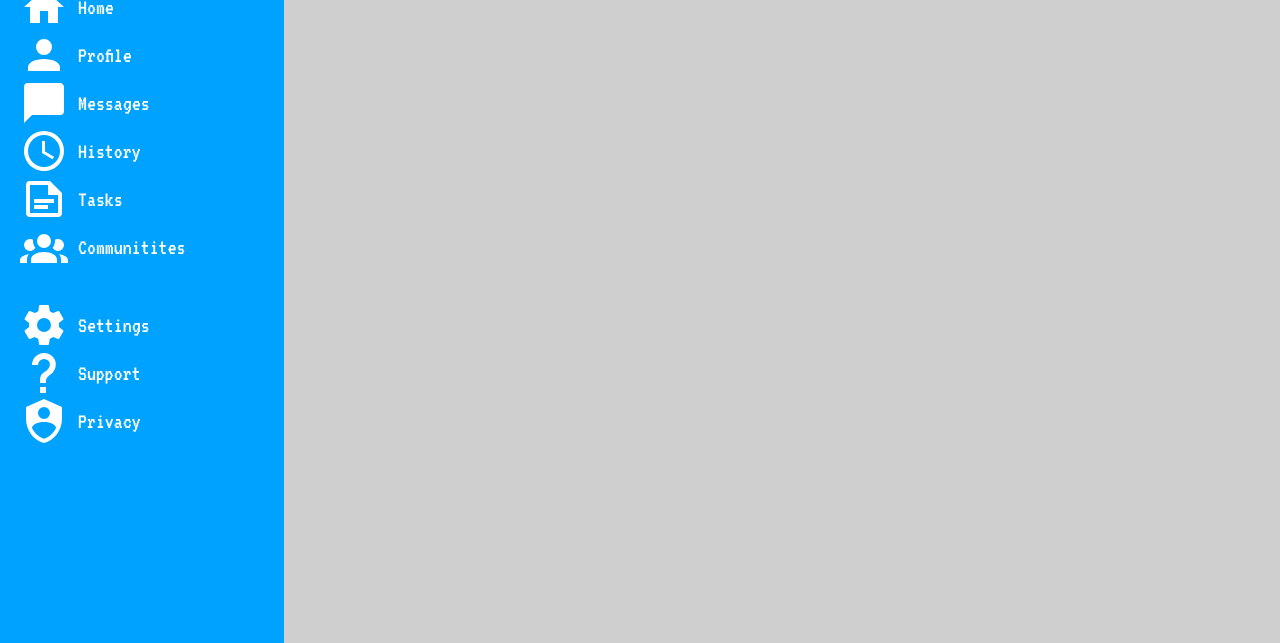
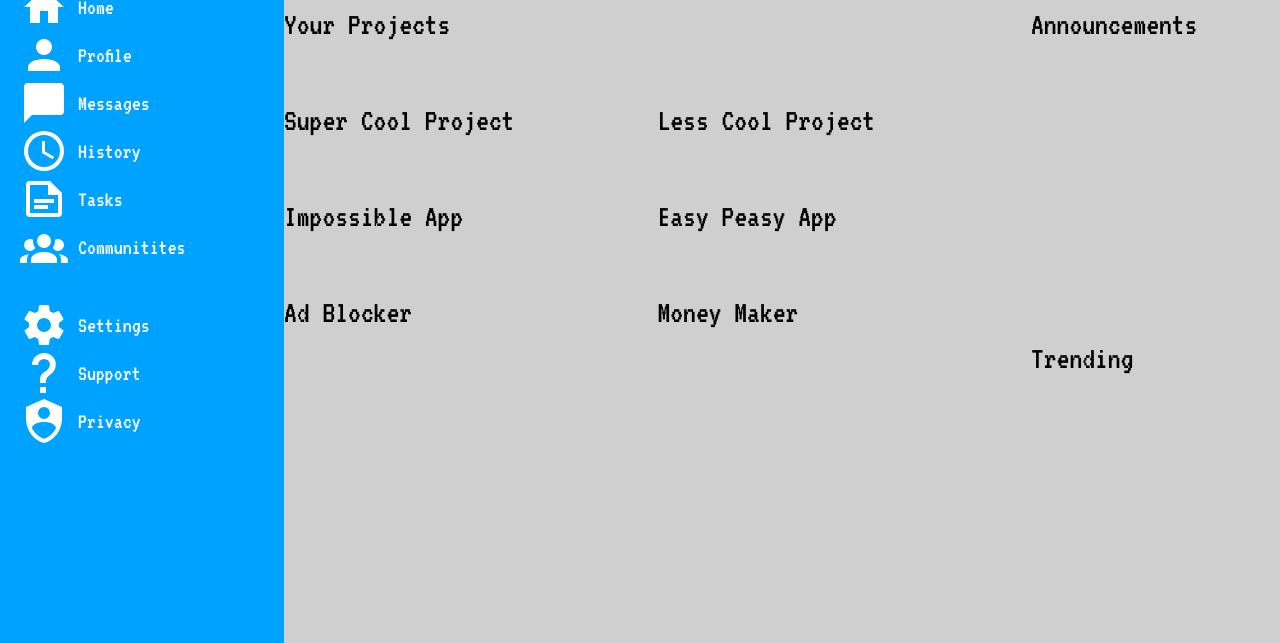
Before and after one commit to mendezc0251/admin-dashboard-mockup, a plain HTML site: page index.html in a window 1280 px wide. Shown: the part 157-800 px from the top of the page. Drawn offline with Linux system fonts and the light colour scheme.

Commit message:
Added to main dashboard

```diff
--- a/index.css
+++ b/index.css
@@ -39,6 +39,26 @@ body{
     grid-column:2/3;
     grid-row:2/3;
     display:grid;
+    grid-template-columns:3fr 1fr;
+}
+
+.main p{
+    font-size:2rem;
+}
+
+.main-trending{
+    grid-column:2/3;
+}
+
+.main-cards{
+    grid-row:1/3;
+}
+
+.cards{
+    display:grid;
+    grid-template-columns:1fr 1fr;
+    grid-template-rows:1fr auto;
+    align-content:center;
 }
 
 .sidebar img{
--- a/index.html
+++ b/index.html
@@ -46,7 +46,37 @@
         </div>
         <div class="sidebar-last-row"></div>
     </div>
-    <div class="main"></div>
+    <div class="main">
+        <div class="main-cards">
+            <p>Your Projects</p>
+            <div class="cards">
+                <div class="card">
+                    <p>Super Cool Project</p>
+                </div>
+                <div class="card">
+                    <p>Less Cool Project</p>
+                </div>
+                <div class="card">
+                    <p>Impossible App</p>
+                </div>
+                <div class="card">
+                    <p>Easy Peasy App</p>
+                </div>
+                <div class="card">
+                    <p>Ad Blocker</p>
+                </div>
+                <div class="card">
+                    <p>Money Maker</p>
+                </div>
+            </div>
+        </div>
+        <div class="main-announcements">
+            <p>Announcements</p>
+        </div>
+        <div class="main-trending">
+            <p>Trending</p>
+        </div>
+    </div>
 </body>
 
 </html>
```
